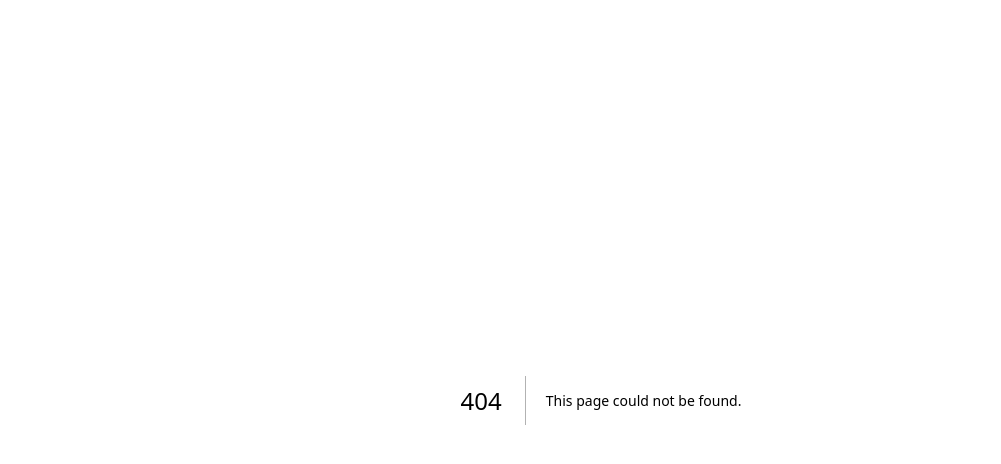
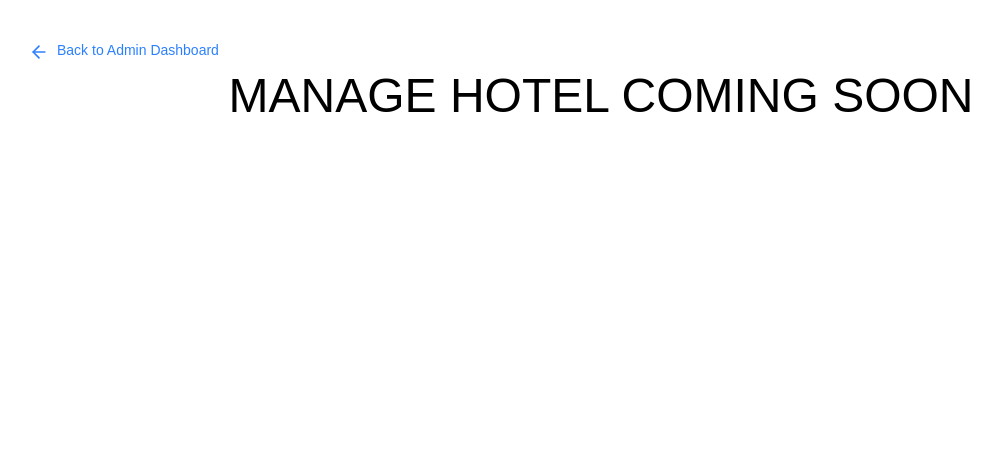
Before and after one commit to Bossppp/fe-project-2024-2-concern-but-complete, a Next.js app: page /admin/hotels in a window 1280 px wide. Before the commit this address had no page. Shown: the top 464 px of the page, without its empty margins (39-1040 px from the left). Built offline with nearby package versions, Linux system fonts and the light colour scheme.

Commit message:
feat: add admin hotels page

```diff
--- /dev/null
+++ b/src/app/(admin)/admin/hotels/page.tsx
@@ -0,0 +1,24 @@
+"use client"
+import { ArrowLeft } from 'lucide-react';
+import { useRouter } from "next/navigation";
+import React from 'react'
+
+function Hotel() {
+    const router = useRouter();
+    return (
+        <div className="flex flex-col bg-white min-h-screen">
+            <button
+                onClick={() => router.push("/admin")}
+                className="text-blue-500 text-sm cursor-pointer bg-transparent border-none pt-10 pl-17 flex"
+            >
+                <ArrowLeft className="w-5 mr-2" />
+                <span className="flex items-center">{"Back to Admin Dashboard"}</span>
+            </button>
+            <div className="p-2 w-full text-black text-5xl flex justify-center">
+                MANAGE HOTEL COMING SOON
+            </div>
+        </div>
+    );
+}
+
+export default Hotel
--- a/src/app/(admin)/admin/page.tsx
+++ b/src/app/(admin)/admin/page.tsx
@@ -37,7 +37,7 @@ function AdminDashboard() {
             </div>
             <button
               className="w-full px-4 py-2 bg-sky-800 text-white rounded hover:bg-sky-700 flex items-center justify-center gap-2"
-              onClick={() => handleClick("manage booking", "/user/bookings")}
+              onClick={() => handleClick("manage hotel", "/admin/hotels")}
             >
               <span>Manage Hotels</span>
               <ArrowRight />
```
